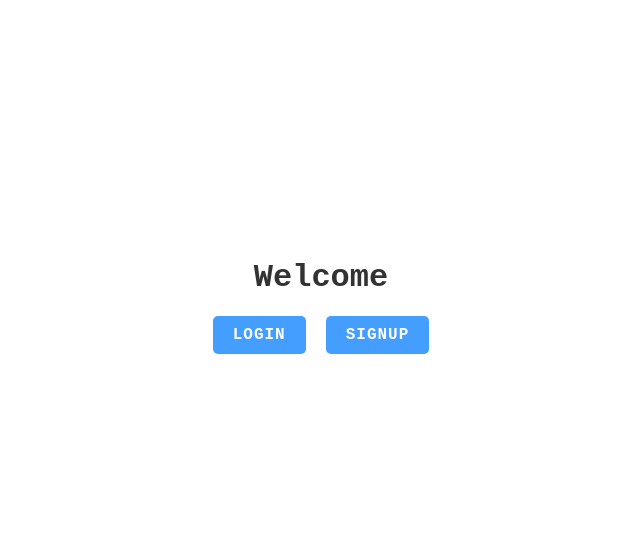
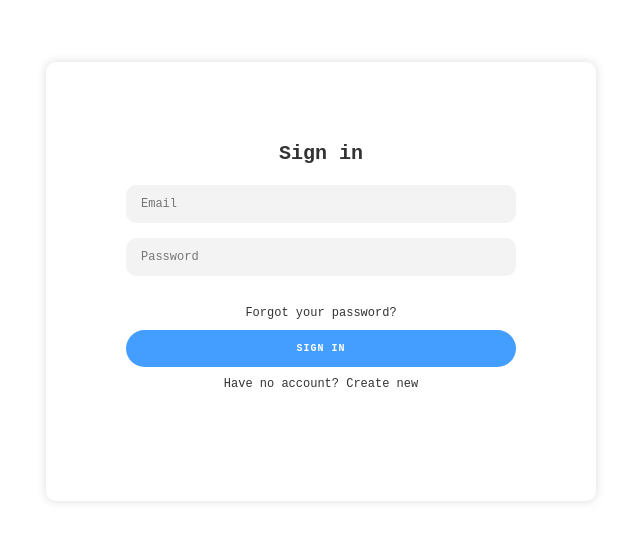
Before and after one commit to nasanov/evil_martians_authentication_form, a React (Vite) app: page /#/login in a window 1280 px wide. Shown: the part 119-660 px from the top of the page, without its empty margins (319-959 px from the left). Built offline with nearby package versions, Linux system fonts and the light colour scheme; a web font is replaced by a local one.

Commit message:
updated browser router with hashrouter, changed css

```diff
--- a/src/AuthForm.css
+++ b/src/AuthForm.css
@@ -26,13 +26,11 @@
 	gap: 10px;
 }
 
-
 p {
 	font-size: 12px;
 	color: #333;
 	margin-bottom: 15px;
 }
-
 
 input {
 	color: #333333de;
@@ -58,6 +56,10 @@ a {
 	text-decoration: none;
 }
 
+a:hover {
+	color: #449eff;
+}
+
 .error-message {
 	color: #dc3545;
 	margin-top: 10px;
--- a/src/components/Login/index.tsx
+++ b/src/components/Login/index.tsx
@@ -53,7 +53,7 @@ function Login() {
 					/>
 				</div>
 				<div className="auth-form-footer">
-					<a href="#" className="forgot">
+					<a href="/" className="forgot">
 						Forgot your password?
 					</a>
 					<button type="submit" disabled={isLoading}>
--- a/src/main.tsx
+++ b/src/main.tsx
@@ -1,13 +1,13 @@
 import { StrictMode } from 'react';
 import { createRoot } from 'react-dom/client';
-import { BrowserRouter } from 'react-router-dom';
+import { HashRouter } from 'react-router-dom';
 import './index.css';
 import App from './App.tsx';
 
 createRoot(document.getElementById('root')!).render(
 	<StrictMode>
-		<BrowserRouter basename={import.meta.env.MODE === 'production' ? '/evil_martians_authentication_form' : '/'}>
+		<HashRouter basename={import.meta.env.MODE === 'production' ? '/evil_martians_authentication_form' : '/'}>
 			<App />
-		</BrowserRouter>
+		</HashRouter>
 	</StrictMode>
 );
```
Also changed, not shown: 1 other file (tests, documents, lock files or other folders).
